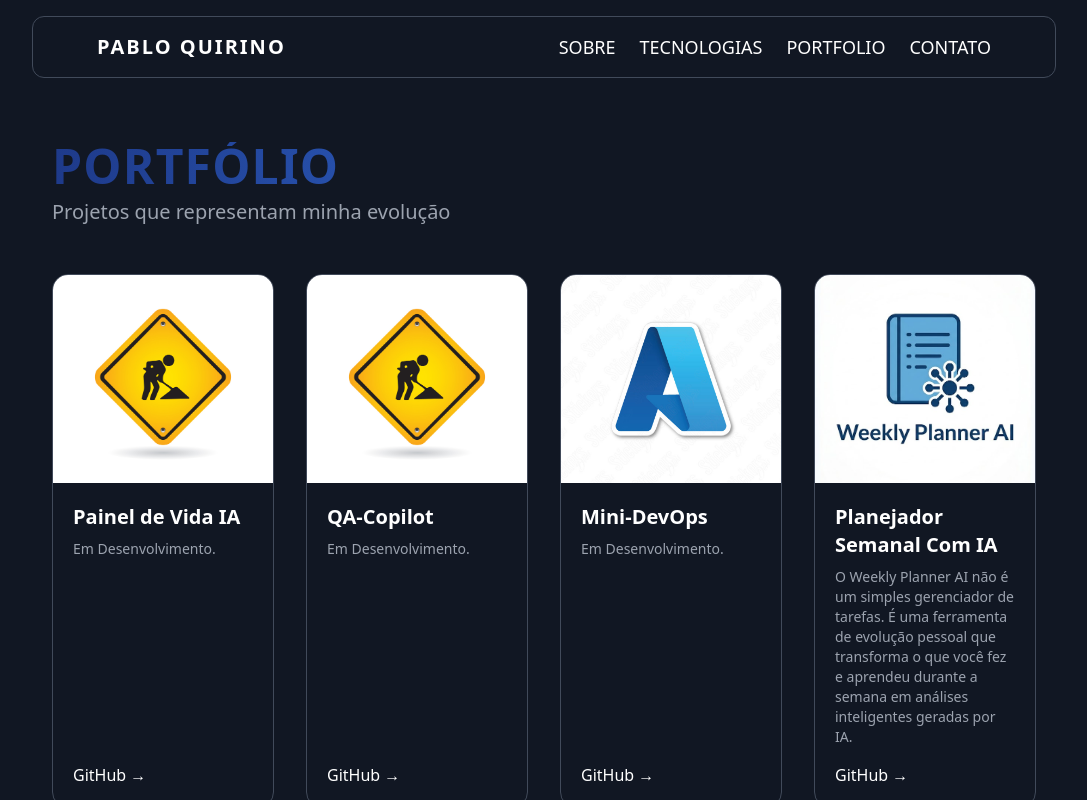
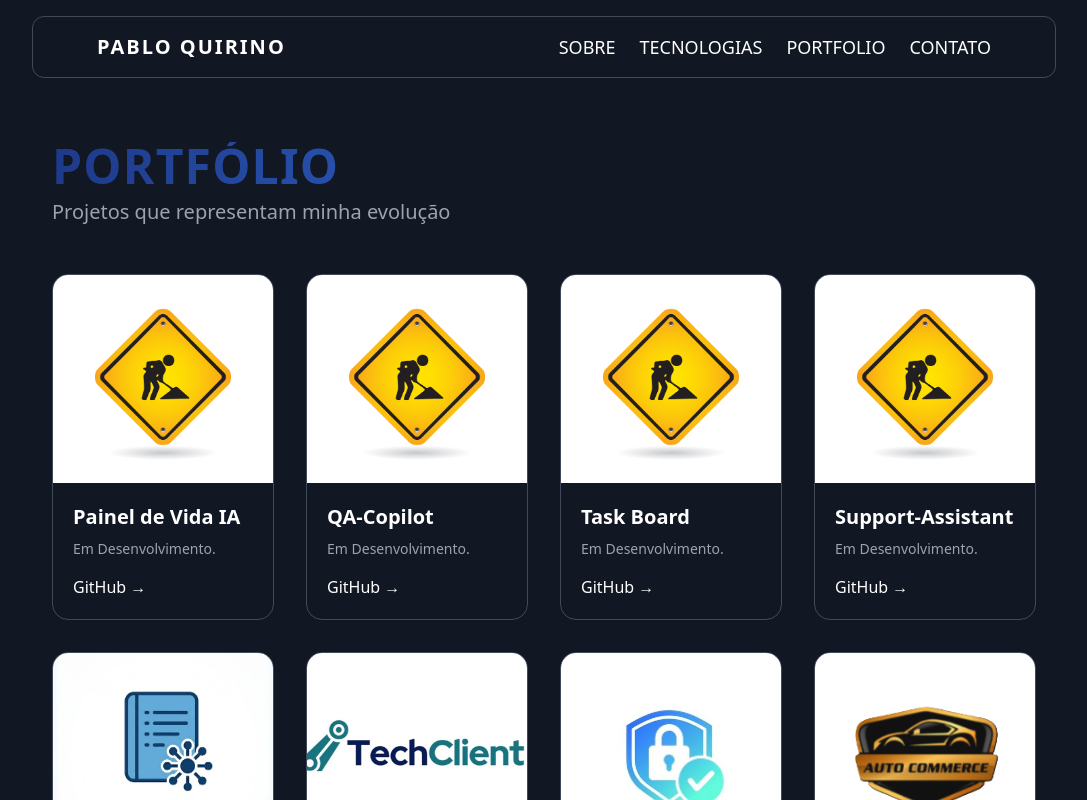
Before and after one commit to pabloquirino/portfolio, an Angular app: page /portfolio in a window 1280 px wide. Shown: the top 800 px of the page, without its empty margins (96-1183 px from the left). Built offline with nearby package versions, Linux system fonts and the light colour scheme.

Commit message:
feat: atualizar projeto "Mini-DevOps" e adicionar "Task Board" ao portfólio

```diff
--- a/src/app/pages/portfolio/portfolio.component.ts
+++ b/src/app/pages/portfolio/portfolio.component.ts
@@ -24,8 +24,14 @@ export class PortfolioComponent {
       linkGithub: 'https://github.com/pabloquirino'
     },
     {
-      title: 'Mini-DevOps',
-      image: 'assets/projects/devops.jpg',
+      title: 'Task Board',
+      image: 'assets/projects/preview.jpg',
+      desc: 'Em Desenvolvimento.',
+      linkGithub: 'https://github.com/pabloquirino/mini-devops'
+    },
+     {
+      title: 'Support-Assistant',
+      image: 'assets/projects/preview.jpg',
       desc: 'Em Desenvolvimento.',
       linkGithub: 'https://github.com/pabloquirino/mini-devops'
     },
--- a/src/app/pages/tecnologias/tecnologias.component.html
+++ b/src/app/pages/tecnologias/tecnologias.component.html
@@ -10,7 +10,7 @@
         <!-- Automação & IA -->
         <div class="rounded-2xl border border-white/10 bg-white/5 p-6">
             <h3 class="text-xl font-semibold text-white mb-5">
-                🤖 Automação & IA
+                🤖 IA
             </h3>
 
             <div class="flex flex-wrap gap-5">
```
Also changed, not shown: public/assets/projects/devops.jpg (deleted).
